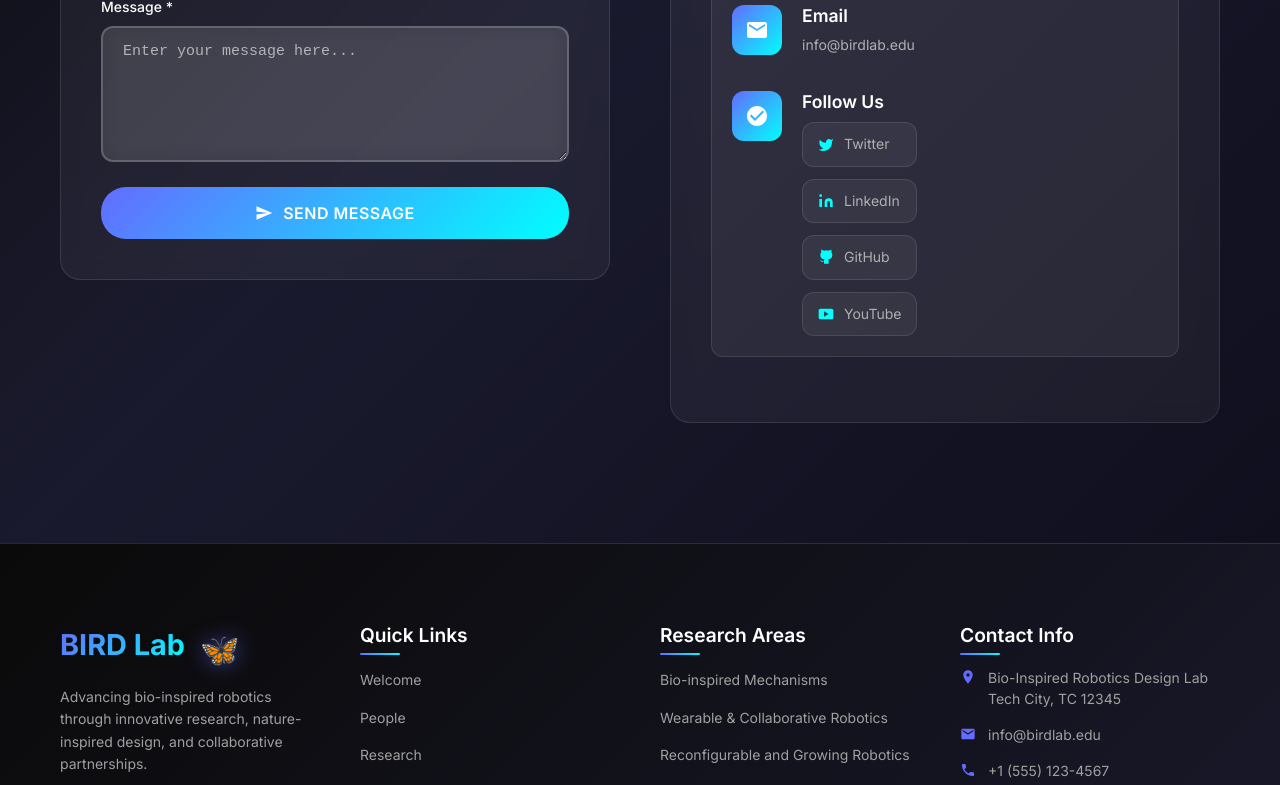
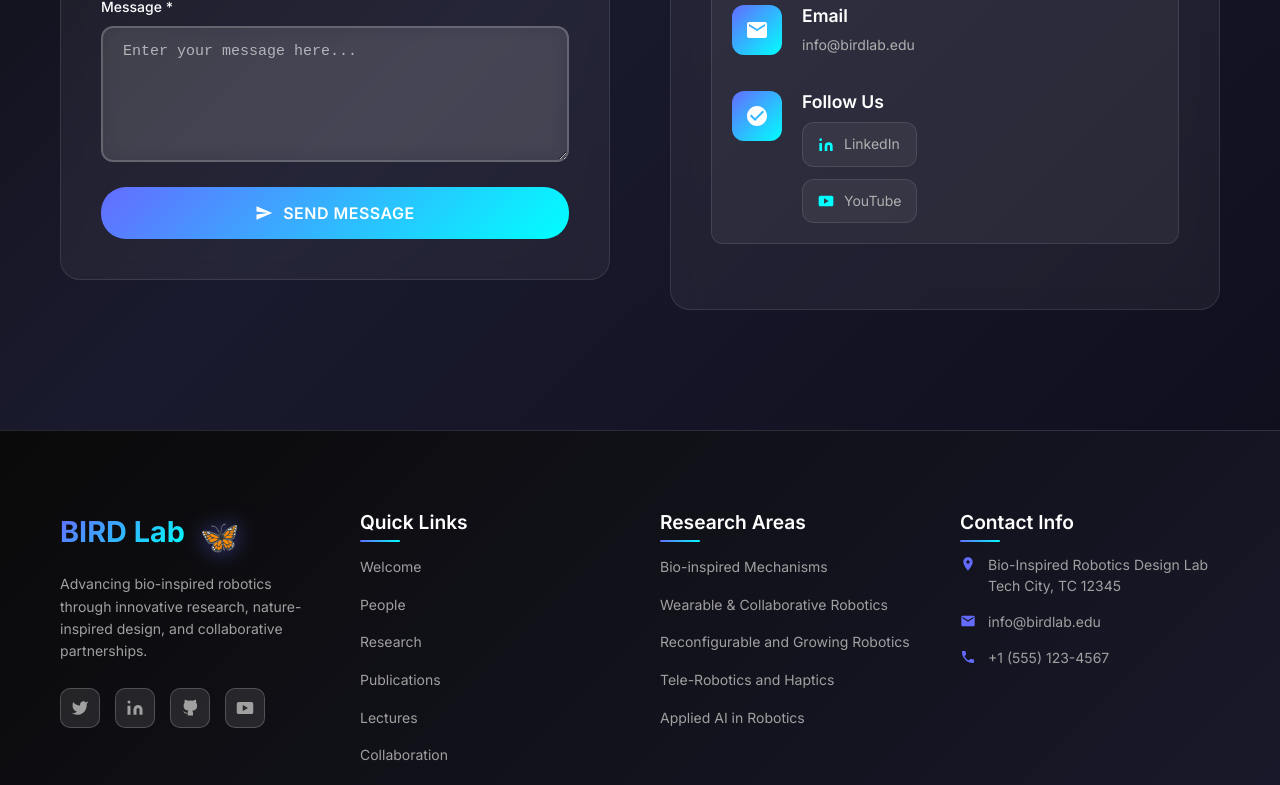
Before and after one commit to manaspros/lib, a React (Vite) app: page /contact in a window 1280 px wide. Shown: the part 720-1505 px from the top of the page. Built offline with nearby package versions, Linux system fonts and the light colour scheme; no server answers.

Commit message:
commented twitter & github link

```diff
--- a/src/components/Contact/Contact.jsx
+++ b/src/components/Contact/Contact.jsx
@@ -292,12 +292,12 @@ const Contact = () => {
                 <div className="contact-details">
                   <h4>Follow Us</h4>
                   <div className="social-links">
-                    <a href={CONTACT_INFO.social.twitter} target="_blank" rel="noopener noreferrer">
-                      <svg viewBox="0 0 24 24" fill="currentColor">
-                        <path d="M23 3a10.9 10.9 0 01-3.14 1.53 4.48 4.48 0 00-7.86 3v1A10.66 10.66 0 013 4s-4 9 5 13a11.64 11.64 0 01-7 2c9 5 20 0 20-11.5a4.5 4.5 0 00-.08-.83A7.72 7.72 0 0023 3z"/>
-                      </svg>
-                      Twitter
-                    </a>
+                    {/*<a href={CONTACT_INFO.social.twitter} target="_blank" rel="noopener noreferrer">*/}
+                    {/*  <svg viewBox="0 0 24 24" fill="currentColor">*/}
+                    {/*    <path d="M23 3a10.9 10.9 0 01-3.14 1.53 4.48 4.48 0 00-7.86 3v1A10.66 10.66 0 013 4s-4 9 5 13a11.64 11.64 0 01-7 2c9 5 20 0 20-11.5a4.5 4.5 0 00-.08-.83A7.72 7.72 0 0023 3z"/>*/}
+                    {/*  </svg>*/}
+                    {/*  Twitter*/}
+                    {/*</a>*/}
                     <a href={CONTACT_INFO.social.linkedin} target="_blank" rel="noopener noreferrer">
                       <svg viewBox="0 0 24 24" fill="currentColor">
                         <path d="M16 8a6 6 0 016 6v7h-4v-7a2 2 0 00-2-2 2 2 0 00-2 2v7h-4v-7a6 6 0 016-6zM2 9h4v12H2z"/>
@@ -305,12 +305,12 @@ const Contact = () => {
                       </svg>
                       LinkedIn
                     </a>
-                    <a href={CONTACT_INFO.social.github} target="_blank" rel="noopener noreferrer">
-                      <svg viewBox="0 0 24 24" fill="currentColor">
-                        <path d="M9 19c-5 1.5-5-2.5-7-3m14 6v-3.87a3.37 3.37 0 00-.94-2.61c3.14-.35 6.44-1.54 6.44-7A5.44 5.44 0 0020 4.77 5.07 5.07 0 0019.91 1S18.73.65 16 2.48a13.38 13.38 0 00-7 0C6.27.65 5.09 1 5.09 1A5.07 5.07 0 005 4.77a5.44 5.44 0 00-1.5 3.78c0 5.42 3.3 6.61 6.44 7A3.37 3.37 0 009 18.13V22"/>
-                      </svg>
-                      GitHub
-                    </a>
+                    {/*<a href={CONTACT_INFO.social.github} target="_blank" rel="noopener noreferrer">*/}
+                    {/*  <svg viewBox="0 0 24 24" fill="currentColor">*/}
+                    {/*    <path d="M9 19c-5 1.5-5-2.5-7-3m14 6v-3.87a3.37 3.37 0 00-.94-2.61c3.14-.35 6.44-1.54 6.44-7A5.44 5.44 0 0020 4.77 5.07 5.07 0 0019.91 1S18.73.65 16 2.48a13.38 13.38 0 00-7 0C6.27.65 5.09 1 5.09 1A5.07 5.07 0 005 4.77a5.44 5.44 0 00-1.5 3.78c0 5.42 3.3 6.61 6.44 7A3.37 3.37 0 009 18.13V22"/>*/}
+                    {/*  </svg>*/}
+                    {/*  GitHub*/}
+                    {/*</a>*/}
                     <a href={CONTACT_INFO.social.youtube} target="_blank" rel="noopener noreferrer">
                       <svg viewBox="0 0 24 24" fill="currentColor">
                         <path d="M23 6.5a2.5 2.5 0 00-2.5-2.5H3.5A2.5 2.5 0 001 6.5v11A2.5 2.5 0 003.5 20h17a2.5 2.5 0 002.5-2.5v-11zM9 16V8l7 4-7 4z"/>
```
